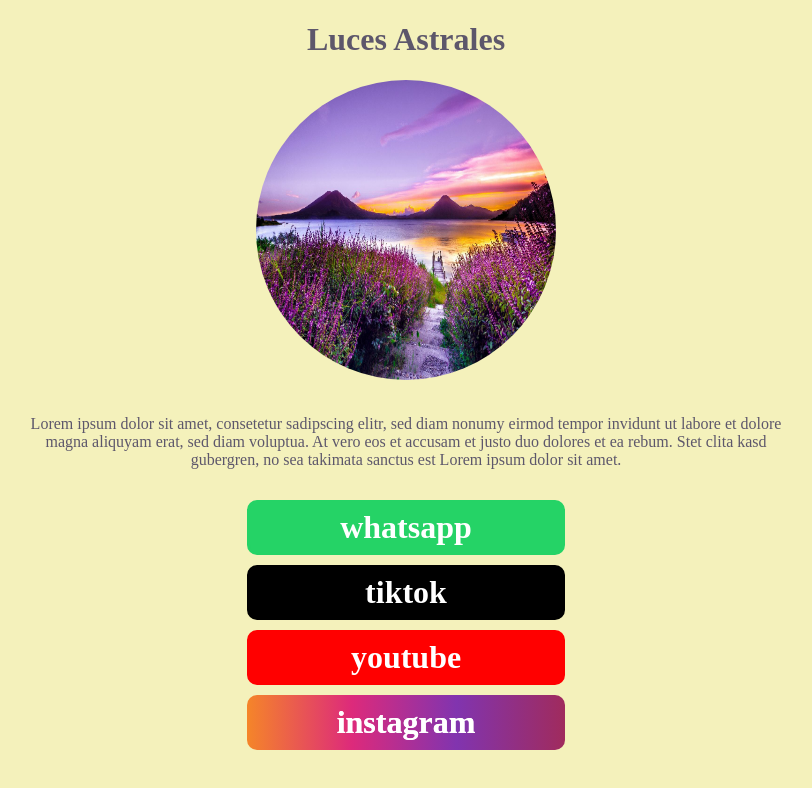
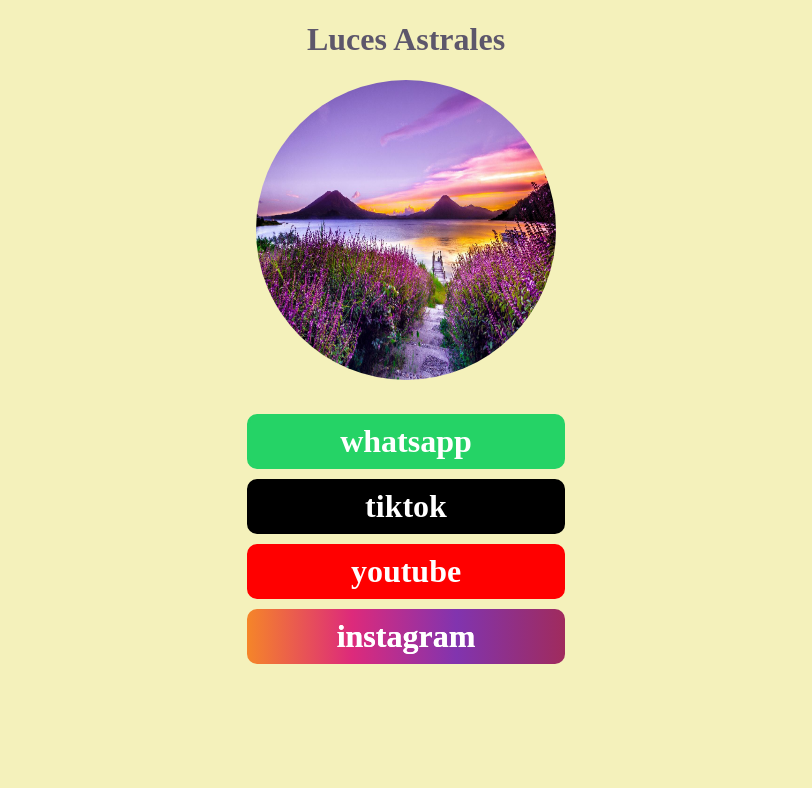
Before and after one commit to TheBetterLuis/luces-astrales, a plain HTML site: page index.html in a window 1280 px wide. Shown: the whole page, without its empty margins (234-1046 px from the left). Drawn offline with Linux system fonts and the light colour scheme.

Commit message:
will add paragraph later

```diff
--- a/index.html
+++ b/index.html
@@ -14,13 +14,13 @@
       alt="foto de perfil de luces astrales"
     />
     <div class="box">
-      <p>
-        Lorem ipsum dolor sit amet, consetetur sadipscing elitr, sed diam nonumy
-        eirmod tempor invidunt ut labore et dolore magna aliquyam erat, sed diam
-        voluptua. At vero eos et accusam et justo duo dolores et ea rebum. Stet
-        clita kasd gubergren, no sea takimata sanctus est Lorem ipsum dolor sit
-        amet.
-      </p>
+      <!-- <p> -->
+      <!--   Lorem ipsum dolor sit amet, consetetur sadipscing elitr, sed diam nonumy -->
+      <!--   eirmod tempor invidunt ut labore et dolore magna aliquyam erat, sed diam -->
+      <!--   voluptua. At vero eos et accusam et justo duo dolores et ea rebum. Stet -->
+      <!--   clita kasd gubergren, no sea takimata sanctus est Lorem ipsum dolor sit -->
+      <!--   amet. -->
+      <!-- </p> -->
     </div>
     <div class="socials">
       <div class="socials-box whatsapp">
```
